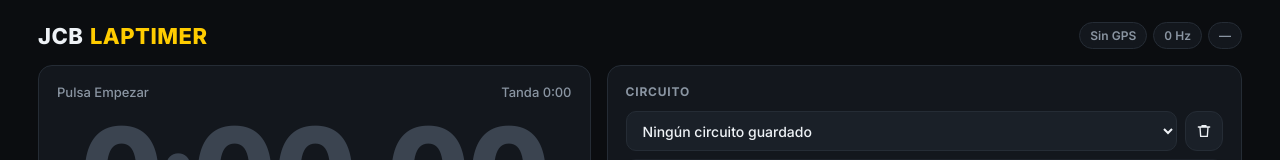
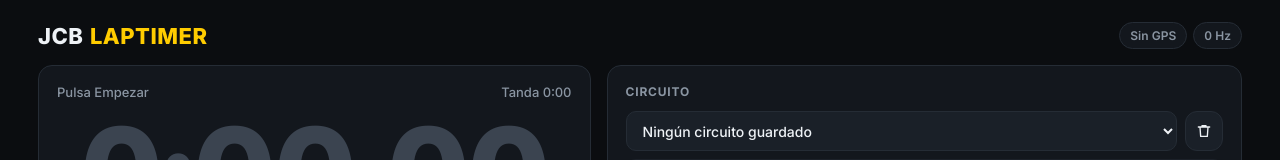
Before and after one commit to arandaperezjerez-oss/JCBLaptimer, a plain HTML site: page index.html in a window 1280 px wide. Shown: the top 160 px of the page. Drawn offline with nearby package versions, Linux system fonts and the light colour scheme.

Commit message:
Add files via upload

```diff
--- a/index.html
+++ b/index.html
@@ -166,7 +166,7 @@ details.help li{margin-bottom:6px}
 
 <header>
   <div class="brand">JCB <span>LAPTIMER</span></div>
-  <div class="pills"><span id="src" class="pill">Sin GPS</span><span id="hz" class="pill">0 Hz</span><span id="fix" class="pill">—</span></div>
+  <div class="pills"><span id="src" class="pill">Sin GPS</span><span id="hz" class="pill">0 Hz</span></div>
 </header>
 
 <main class="app">
@@ -761,10 +761,10 @@ function frame(now){
   $('spd').textContent = live ? Math.round(S.lastSpd*3.6) : 0;
   const hz = live ? S.hzT.length : 0, hp = $('hz');
   hp.textContent = hz + ' Hz'; hp.className = 'pill' + (hz>=10 ? ' on' : hz>0 ? ' warn' : '');
-  let fi = '—';
-  if(S.sats!=null) fi = S.sats + ' sat' + (S.hdop ? ' · ' + S.hdop : '');
-  else if(S.acc!=null) fi = '±' + Math.round(S.acc) + ' m';
-  $('fix').textContent = fi;
+  let fi = '';
+  if(S.sats!=null) fi = ' · ' + S.sats + ' sat';
+  else if(S.acc!=null) fi = ' · ±' + Math.round(S.acc) + ' m';
+  if(live) hp.textContent = hz + ' Hz' + fi;
   if(now - lastMap > 500){ lastMap = now; Map_.flush(); }
 }
 
```
